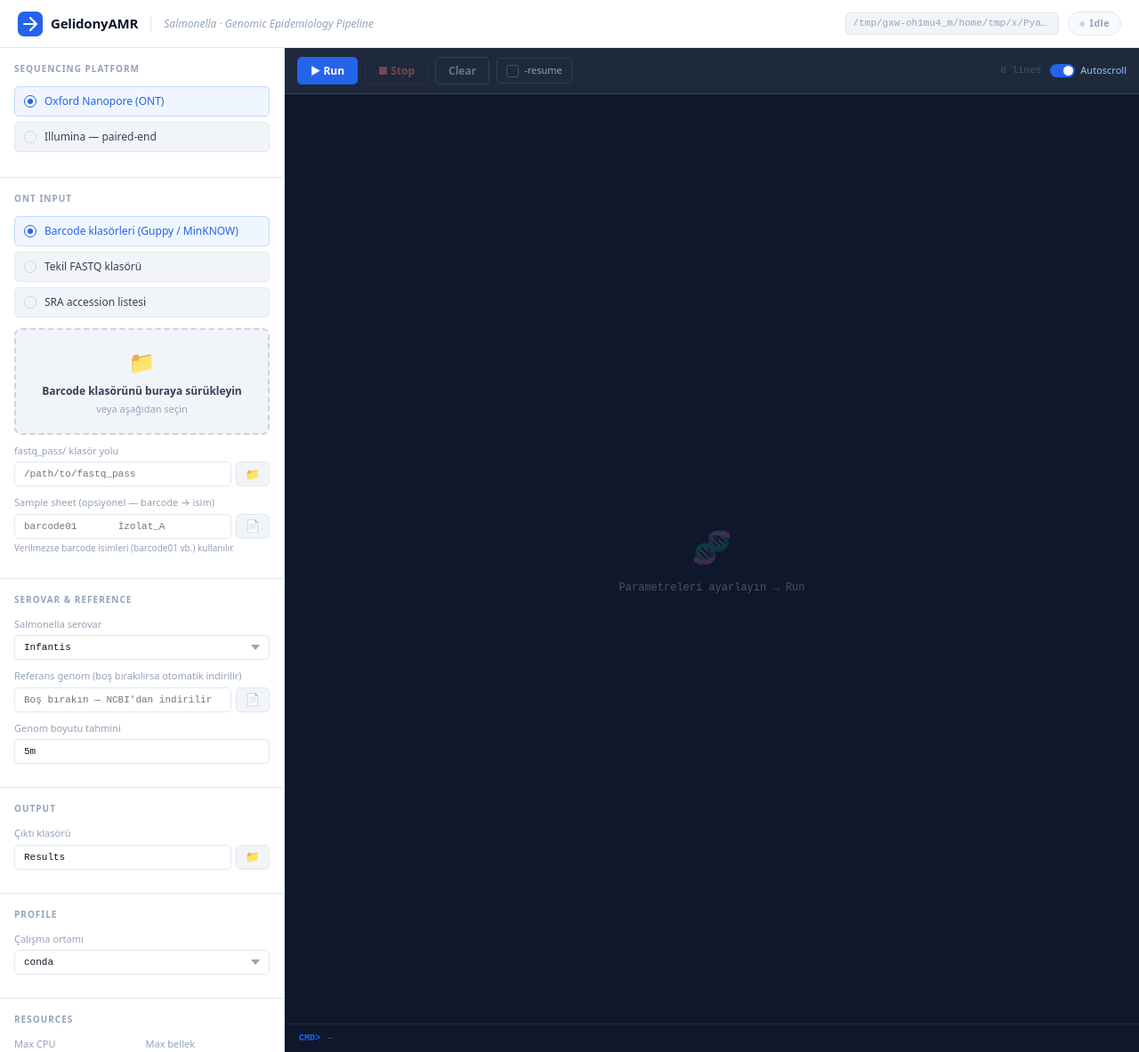
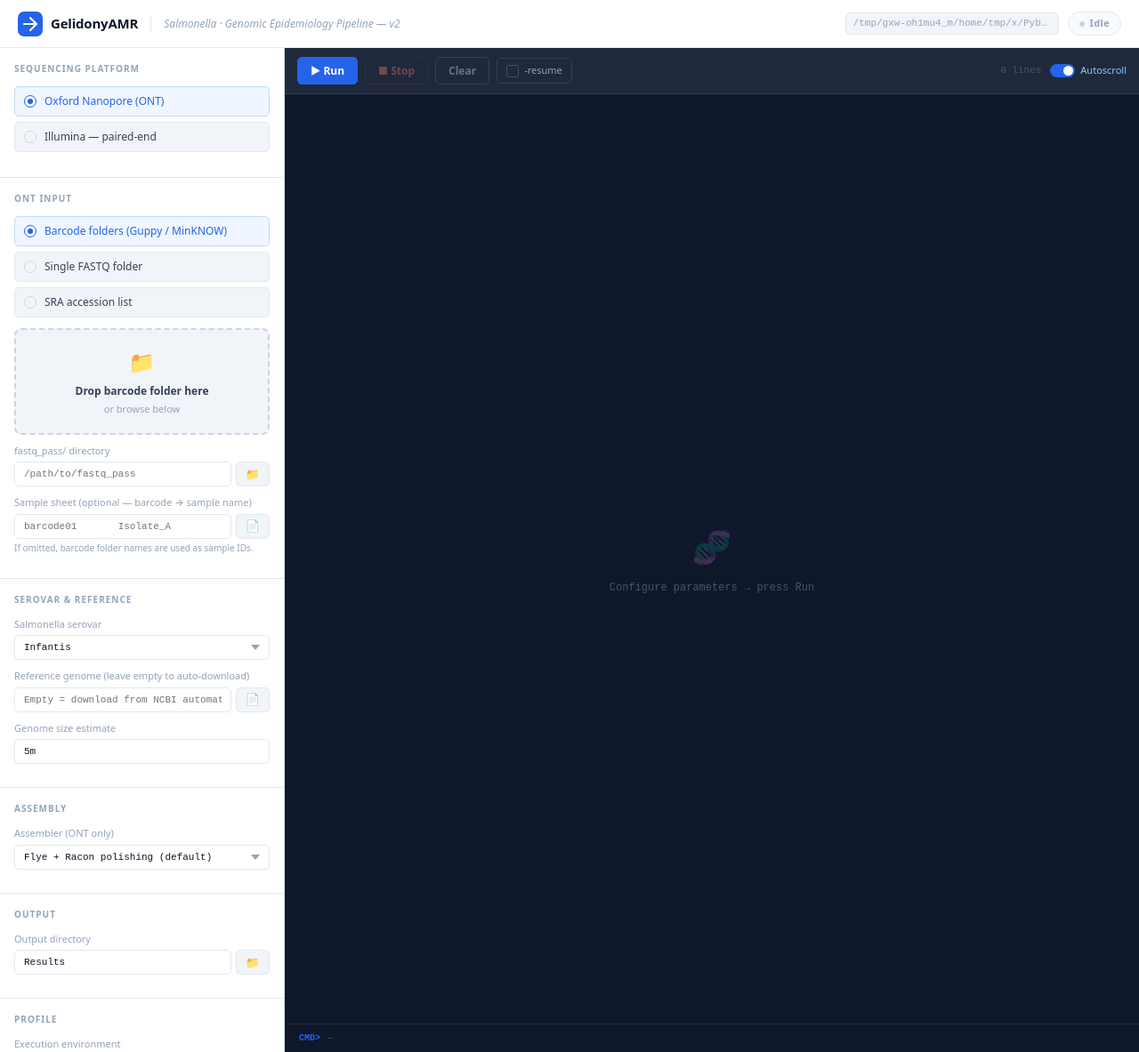
Before and after one commit to cinnetcrash/gelidonyamr, a Flask app: page / in a window 1280 px wide. Shown: the whole page at 89% size. Run offline with Flask 3, Linux system fonts and the light colour scheme.

Commit message:
Major pipeline restructure: new modules, English UI, workflow redesign
- Removed from workflow: Abricate, Prokka
- New: PHASTEST, SPLIT_MOB_OUTPUT, BAKTA_FASTA (per chromosome+plasmid),
  PLANNOTATE, ASSEMBLY_AUTOCYCLER, FETCH_CONTEXT_GENOMES
- AMRFinderPlus: now accepts FASTA directly, runs on chrom+plasmid separately
- main.nf: chrom/plasmid annotated separately; context genomes in Parsnp;
  pan-genome optional flag; Autocycler assembler option
- webui: fully English; assembler selector; pan-genome + context checkboxes
- config: assembler, run_pangenome, run_context_genomes params added
- environment.yaml: plannotate, miniasm, raven-assembler added

Co-Authored-By: Claude Sonnet 4.6 <noreply@anthropic.com>

```diff
--- a/webui/app.py
+++ b/webui/app.py
@@ -47,22 +47,24 @@ def build_command(data: dict) -> list:
     if data.get('outdir'):
         cmd += ['--outdir', data['outdir']]
 
-    if data.get('platform'):
-        cmd += ['--platform', data['platform']]
+    for key in ('platform', 'serovar', 'genome_size', 'assembler'):
+        if data.get(key):
+            cmd += [f'--{key}', str(data[key])]
 
-    if data.get('serovar'):
-        cmd += ['--serovar', data['serovar']]
-
-    if data.get('genome_size'):
-        cmd += ['--genome_size', data['genome_size']]
+    # Boolean flags
+    if data.get('run_pangenome'):
+        cmd += ['--run_pangenome', 'true']
+    if data.get('run_context_genomes') is False:
+        cmd += ['--run_context_genomes', 'false']
+    if data.get('context_per_country'):
+        cmd += ['--context_per_country', str(data['context_per_country'])]
 
     for key in ('max_cpu', 'max_memory', 'max_time'):
         if data.get(key):
             cmd += [f'--{key}', str(data[key])]
 
-    for key in ('ref_genome', 'kraken2_db', 'clair3_model',
-                'bakta_db', 'plasmidfinder_db', 'snpeff_db',
-                'barcode_dir', 'sample_sheet', 'illumina_reads'):
+    for key in ('ref_genome', 'kraken2_db', 'clair3_model', 'bakta_db',
+                'snpeff_db', 'barcode_dir', 'sample_sheet', 'illumina_reads'):
         if data.get(key):
             cmd += [f'--{key}', data[key]]
 
--- a/webui/templates/index.html
+++ b/webui/templates/index.html
@@ -335,7 +335,7 @@ header { grid-column: 1/-1; display: flex; align-items: center; gap: 14px;
       </svg>
       <span class="header-title">GelidonyAMR</span>
     </div>
-    <span class="header-sub">Salmonella · Genomic Epidemiology Pipeline</span>
+    <span class="header-sub">Salmonella · Genomic Epidemiology Pipeline — v2</span>
     <div class="header-right">
       <span class="pipeline-dir" title="{{ pipeline_dir }}">{{ pipeline_dir }}</span>
       <div class="status-badge" id="statusBadge" data-status="idle">
@@ -373,17 +373,17 @@ header { grid-column: 1/-1; display: flex; align-items: center; gap: 14px;
         <label class="radio-option active" id="radioBarcode">
           <input type="radio" name="ontMode" value="barcode" checked>
           <div class="radio-dot"></div>
-          <span class="radio-label">Barcode klasörleri (Guppy / MinKNOW)</span>
+          <span class="radio-label">Barcode folders (Guppy / MinKNOW)</span>
         </label>
         <label class="radio-option" id="radioLocal">
           <input type="radio" name="ontMode" value="local">
           <div class="radio-dot"></div>
-          <span class="radio-label">Tekil FASTQ klasörü</span>
+          <span class="radio-label">Single FASTQ folder</span>
         </label>
         <label class="radio-option" id="radioSRA">
           <input type="radio" name="ontMode" value="sra">
           <div class="radio-dot"></div>
-          <span class="radio-label">SRA accession listesi</span>
+          <span class="radio-label">SRA accession list</span>
         </label>
       </div>
 
@@ -394,11 +394,11 @@ header { grid-column: 1/-1; display: flex; align-items: center; gap: 14px;
           ondragleave="dzLeave('barcodeDrop')"
           ondrop="dzDrop(event,'barcodeDirInput','barcodeDrop','dir')">
           <span class="dz-icon">📁</span>
-          <div class="dz-main" id="barcodeDropLabel">Barcode klasörünü buraya sürükleyin</div>
-          <div class="dz-sub">veya aşağıdan seçin</div>
+          <div class="dz-main" id="barcodeDropLabel">Drop barcode folder here</div>
+          <div class="dz-sub">or browse below</div>
         </div>
         <div class="field">
-          <span class="field-label">fastq_pass/ klasör yolu</span>
+          <span class="field-label">fastq_pass/ directory</span>
           <div class="field-row">
             <input type="text" id="barcodeDirInput" placeholder="/path/to/fastq_pass"
               oninput="dzSync('barcodeDirInput','barcodeDrop','barcodeDropLabel')">
@@ -406,12 +406,12 @@ header { grid-column: 1/-1; display: flex; align-items: center; gap: 14px;
           </div>
         </div>
         <div class="field">
-          <span class="field-label">Sample sheet (opsiyonel — barcode&nbsp;→&nbsp;isim)</span>
+          <span class="field-label">Sample sheet (optional — barcode → sample name)</span>
           <div class="field-row">
-            <input type="text" id="sampleSheetInput" placeholder="barcode01&#9;İzolat_A">
+            <input type="text" id="sampleSheetInput" placeholder="barcode01&#9;Isolate_A">
             <button class="btn-browse" onclick="openBrowser('sampleSheetInput','file','.tsv,.txt','')">📄</button>
           </div>
-          <div class="help-text">Verilmezse barcode isimleri (barcode01 vb.) kullanılır.</div>
+          <div class="help-text">If omitted, barcode folder names are used as sample IDs.</div>
         </div>
       </div>
 
@@ -422,11 +422,11 @@ header { grid-column: 1/-1; display: flex; align-items: center; gap: 14px;
           ondragleave="dzLeave('readsDrop')"
           ondrop="dzDrop(event,'readsInput','readsDrop','dir')">
           <span class="dz-icon">🧬</span>
-          <div class="dz-main" id="readsDropLabel">FASTQ klasörünü buraya sürükleyin</div>
-          <div class="dz-sub">veya aşağıdan seçin</div>
+          <div class="dz-main" id="readsDropLabel">Drop FASTQ folder here</div>
+          <div class="dz-sub">or browse below</div>
         </div>
         <div class="field">
-          <span class="field-label">FASTQ glob deseni</span>
+          <span class="field-label">FASTQ glob pattern</span>
           <div class="field-row">
             <input type="text" id="readsInput" value="input_folder/*.fastq" placeholder="input_folder/*.fastq"
               oninput="dzSync('readsInput','readsDrop','readsDropLabel')">
@@ -438,7 +438,7 @@ header { grid-column: 1/-1; display: flex; align-items: center; gap: 14px;
       <!-- SRA -->
       <div id="sraField" style="display:none;">
         <div class="field">
-          <span class="field-label">Accession listesi (.txt)</span>
+          <span class="field-label">Accession list (.txt)</span>
           <div class="field-row">
             <input type="text" id="sraInput" placeholder="/path/to/accessions.txt">
             <button class="btn-browse" onclick="openBrowser('sraInput','file','.txt','')">📄</button>
@@ -451,12 +451,12 @@ header { grid-column: 1/-1; display: flex; align-items: center; gap: 14px;
     <div class="section" id="illuminaSection" style="display:none;">
       <div class="section-label">Illumina Input</div>
       <div class="field">
-        <span class="field-label">R1 dosya deseni</span>
+        <span class="field-label">R1 file glob (R2 matched automatically)</span>
         <div class="field-row">
           <input type="text" id="illuminaReadsInput" placeholder="data/*_R1.fastq.gz">
           <button class="btn-browse" onclick="openBrowser('illuminaReadsInput','dir','','/*_R1.fastq.gz')">📁</button>
         </div>
-        <div class="help-text">R2 dosyaları otomatik eşleştirilir.</div>
+        <div class="help-text">Example: data/*_R1.fastq.gz → R2 paired automatically.</div>
       </div>
     </div>
 
@@ -484,15 +484,27 @@ header { grid-column: 1/-1; display: flex; align-items: center; gap: 14px;
         </select>
       </div>
       <div class="field">
-        <span class="field-label">Referans genom (boş bırakılırsa otomatik indirilir)</span>
+        <span class="field-label">Reference genome (leave empty to auto-download)</span>
         <div class="field-row">
-          <input type="text" id="refInput" placeholder="Boş bırakın — NCBI'dan indirilir">
+          <input type="text" id="refInput" placeholder="Empty = download from NCBI automatically">
           <button class="btn-browse" onclick="openBrowser('refInput','file','.fna,.fa,.fasta','')">📄</button>
         </div>
       </div>
       <div class="field">
-        <span class="field-label">Genom boyutu tahmini</span>
+        <span class="field-label">Genome size estimate</span>
         <input type="text" id="genomeSizeInput" value="5m" placeholder="5m">
+      </div>
+    </div>
+
+    <!-- Assembly -->
+    <div class="section">
+      <div class="section-label">Assembly</div>
+      <div class="field">
+        <span class="field-label">Assembler (ONT only)</span>
+        <select id="assemblerSelect">
+          <option value="flye">Flye + Racon polishing (default)</option>
+          <option value="autocycler">Autocycler — Flye + Miniasm + Raven consensus</option>
+        </select>
       </div>
     </div>
 
@@ -500,7 +512,7 @@ header { grid-column: 1/-1; display: flex; align-items: center; gap: 14px;
     <div class="section">
       <div class="section-label">Output</div>
       <div class="field">
-        <span class="field-label">Çıktı klasörü</span>
+        <span class="field-label">Output directory</span>
         <div class="field-row">
           <input type="text" id="outdirInput" value="Results" placeholder="Results">
           <button class="btn-browse" onclick="openBrowser('outdirInput','dir','','')">📁</button>
@@ -512,13 +524,34 @@ header { grid-column: 1/-1; display: flex; align-items: center; gap: 14px;
     <div class="section">
       <div class="section-label">Profile</div>
       <div class="field">
-        <span class="field-label">Çalışma ortamı</span>
+        <span class="field-label">Execution environment</span>
         <select id="profileSelect">
           <option value="conda">conda</option>
           <option value="docker">docker</option>
           <option value="singularity">singularity</option>
-          <option value="standard">standard (PATH'te kurulu araçlar)</option>
+          <option value="standard">standard (tools in PATH)</option>
         </select>
+      </div>
+    </div>
+
+    <!-- Optional analyses -->
+    <div class="section">
+      <div class="section-label">Optional Analyses</div>
+      <div class="field">
+        <label style="display:flex;align-items:center;gap:8px;cursor:pointer;">
+          <input type="checkbox" id="pangenomeCheck">
+          <span>Pan-genome analysis (Roary + IQ-TREE)</span>
+        </label>
+      </div>
+      <div class="field">
+        <label style="display:flex;align-items:center;gap:8px;cursor:pointer;">
+          <input type="checkbox" id="contextCheck" checked>
+          <span>Download ~100 global context genomes for phylogenomics</span>
+        </label>
+      </div>
+      <div class="field" id="contextOptions">
+        <span class="field-label">Max genomes per country</span>
+        <input type="number" id="contextPerCountry" value="5" min="1" max="20">
       </div>
     </div>
 
@@ -527,16 +560,16 @@ header { grid-column: 1/-1; display: flex; align-items: center; gap: 14px;
       <div class="section-label">Resources</div>
       <div class="resource-row">
         <div class="field">
-          <span class="field-label">Max CPU</span>
+          <span class="field-label">Max CPUs</span>
           <input type="number" id="cpuInput" value="14" min="1" max="128">
         </div>
         <div class="field">
-          <span class="field-label">Max bellek</span>
+          <span class="field-label">Max memory</span>
           <input type="text" id="memInput" value="14GB" placeholder="14GB">
         </div>
       </div>
       <div class="field">
-        <span class="field-label">Max süre</span>
+        <span class="field-label">Max time</span>
         <input type="text" id="timeInput" value="24h" placeholder="24h">
       </div>
     </div>
@@ -545,36 +578,29 @@ header { grid-column: 1/-1; display: flex; align-items: center; gap: 14px;
     <div class="section">
       <div class="section-label">Databases</div>
       <div class="field">
-        <span class="field-label">Kraken2 veritabanı</span>
+        <span class="field-label">Kraken2 database</span>
         <div class="field-row">
           <input type="text" id="kraken2Input" value="/home/analysis/kraken2_db">
           <button class="btn-browse" onclick="openBrowser('kraken2Input','dir','','')">📁</button>
         </div>
       </div>
       <div class="field">
-        <span class="field-label">Clair3 model klasörü</span>
+        <span class="field-label">Clair3 model path</span>
         <div class="field-row">
           <input type="text" id="clair3Input" value="/opt/models/r941_prom_hac_g360+g422">
           <button class="btn-browse" onclick="openBrowser('clair3Input','dir','','')">📁</button>
         </div>
       </div>
       <div class="field">
-        <span class="field-label">Bakta veritabanı</span>
+        <span class="field-label">Bakta database</span>
         <div class="field-row">
           <input type="text" id="baktaInput" value="/home/analysis/bakta_db">
           <button class="btn-browse" onclick="openBrowser('baktaInput','dir','','')">📁</button>
         </div>
       </div>
       <div class="field">
-        <span class="field-label">PlasmidFinder veritabanı</span>
-        <div class="field-row">
-          <input type="text" id="plasmidInput" value="/home/analysis/plasmidfinder_db">
-          <button class="btn-browse" onclick="openBrowser('plasmidInput','dir','','')">📁</button>
-        </div>
-      </div>
-      <div class="field">
-        <span class="field-label">snpEff veritabanı adı</span>
-        <input type="text" id="snpeffInput" placeholder="Salmonella_enterica (otomatik)">
+        <span class="field-label">snpEff database name</span>
+        <input type="text" id="snpeffInput" placeholder="Salmonella_enterica (auto)">
       </div>
     </div>
 
@@ -604,7 +630,7 @@ header { grid-column: 1/-1; display: flex; align-items: center; gap: 14px;
     <div class="log-body" id="logBody">
       <div class="log-empty" id="logEmpty">
         <div class="log-empty-icon">🧬</div>
-        <div class="log-empty-msg">Parametreleri ayarlayın → Run</div>
+        <div class="log-empty-msg">Configure parameters → press Run</div>
       </div>
       <div class="log-lines" id="logLines"></div>
     </div>
@@ -744,7 +770,7 @@ function connectSSE(from) {
 // ── Status ─────────────────────────────────────────────────────────────
 function updateBadge(status) {
   statusBadge.setAttribute('data-status', status);
-  const labels = { idle:'Idle', running:'Running…', completed:'Completed', failed:'Failed', stopped:'Stopped' };
+  const labels = { idle:'Idle', running:'Running…', completed:'Completed', failed:'Failed', stopped:'Stopped' };  // English status labels
   statusText.textContent = labels[status] || status;
 }
 function setRunning(on) {
@@ -773,19 +799,22 @@ runBtn.addEventListener('click', async () => {
   const refVal   = document.getElementById('refInput').value.trim();
   const payload  = {
     platform,
-    profile:     document.getElementById('profileSelect').value,
-    resume:      resumeCheck.checked,
-    serovar:     document.getElementById('serovarSelect').value,
-    genome_size: document.getElementById('genomeSizeInput').value.trim(),
-    outdir:      document.getElementById('outdirInput').value.trim(),
-    max_cpu:     document.getElementById('cpuInput').value,
-    max_memory:  document.getElementById('memInput').value.trim(),
-    max_time:    document.getElementById('timeInput').value.trim(),
-    kraken2_db:       document.getElementById('kraken2Input').value.trim(),
-    clair3_model:     document.getElementById('clair3Input').value.trim(),
-    bakta_db:         document.getElementById('baktaInput').value.trim(),
-    plasmidfinder_db: document.getElementById('plasmidInput').value.trim(),
-    snpeff_db:        document.getElementById('snpeffInput').value.trim(),
+    profile:              document.getElementById('profileSelect').value,
+    resume:               resumeCheck.checked,
+    serovar:              document.getElementById('serovarSelect').value,
+    genome_size:          document.getElementById('genomeSizeInput').value.trim(),
+    assembler:            document.getElementById('assemblerSelect').value,
+    run_pangenome:        document.getElementById('pangenomeCheck').checked,
+    run_context_genomes:  document.getElementById('contextCheck').checked,
+    context_per_country:  document.getElementById('contextPerCountry').value,
+    outdir:               document.getElementById('outdirInput').value.trim(),
+    max_cpu:              document.getElementById('cpuInput').value,
+    max_memory:           document.getElementById('memInput').value.trim(),
+    max_time:             document.getElementById('timeInput').value.trim(),
+    kraken2_db:     document.getElementById('kraken2Input').value.trim(),
+    clair3_model:   document.getElementById('clair3Input').value.trim(),
+    bakta_db:       document.getElementById('baktaInput').value.trim(),
+    snpeff_db:      document.getElementById('snpeffInput').value.trim(),
   };
   if (refVal) payload.ref_genome = refVal;
 
@@ -811,7 +840,7 @@ runBtn.addEventListener('click', async () => {
     if (!res.ok) { showToast(d.error || 'Hata oluştu.', 'error'); return; }
     cmdBar.textContent = d.command || '—';
     setRunning(true); updateBadge('running'); appendCursor(); connectSSE(localLines);
-    showToast('Pipeline başlatıldı.', 'success');
+    showToast('Pipeline started.', 'success');
   } catch (err) { showToast('Bağlantı hatası: ' + err.message, 'error'); }
 });
 
@@ -907,11 +936,10 @@ const hiddenCheck= document.getElementById('hiddenCheck');
 function openBrowser(inputId, mode, ext, suffix) {
   _bTargetId=inputId; _bMode=mode; _bExt=ext; _bSuffix=suffix;
   _bSelected=''; _bFilter=''; bSearch.value='';
-  bTitle.textContent = mode==='file' ? '📄 Dosya Seç' : '📁 Klasör Seç';
+  bTitle.textContent = mode==='file' ? '📄 Select File' : '📁 Select Folder';
   let start = document.getElementById(inputId).value.trim().replace(/\/\*.*$/,'') || '~';
   bSelPath.textContent='—'; bSelectBtn.disabled=(mode==='file');
-  overlay.classList.add('open');
-  navigateTo(start);
+  overlay.classList.add('open'); navigateTo(start);
 }
 function closeBrowser() { overlay.classList.remove('open'); }
 
@@ -949,14 +977,14 @@ function renderList(dirs, files, parent) {
     const el=makeEntry(name,'file',false); el.addEventListener('click',()=>selectFile(_bCurrent+'/'+name,el)); bList.appendChild(el);
   });
   if(!parent&&dirs.length===0&&files.length===0){
-    const e=document.createElement('div');e.className='browser-empty';e.textContent='Klasör boş';bList.appendChild(e);
+    const e=document.createElement('div');e.className='browser-empty';e.textContent='Empty folder';bList.appendChild(e);
   }
 }
 
 function makeEntry(name,type,isUp){
   const el=document.createElement('div'); el.className='browser-entry '+type+(isUp?' browser-up':'');
   const ic=document.createElement('span'); ic.className='entry-icon';
-  ic.textContent=isUp?'↑':(type==='dir'?'📁':'📄');
+  ic.textContent = isUp ? '↑' : (type === 'dir' ? '📁' : '📄');
   const lb=document.createElement('span'); lb.className='entry-name'; lb.textContent=name;
   el.appendChild(ic); el.appendChild(lb); return el;
 }
```
Also changed, not shown: environment.yaml (+7 -0 lines), 9 other files.
